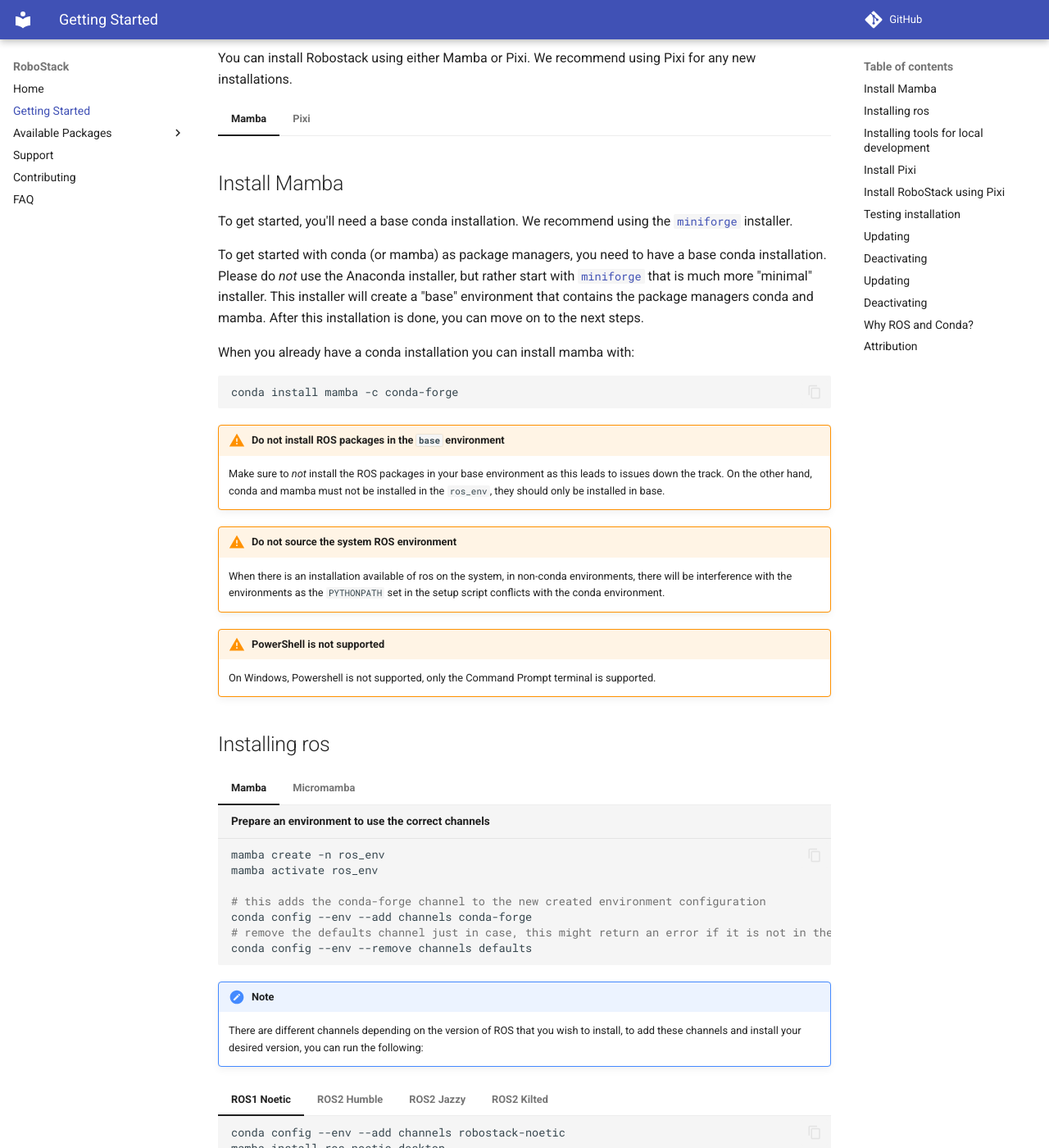
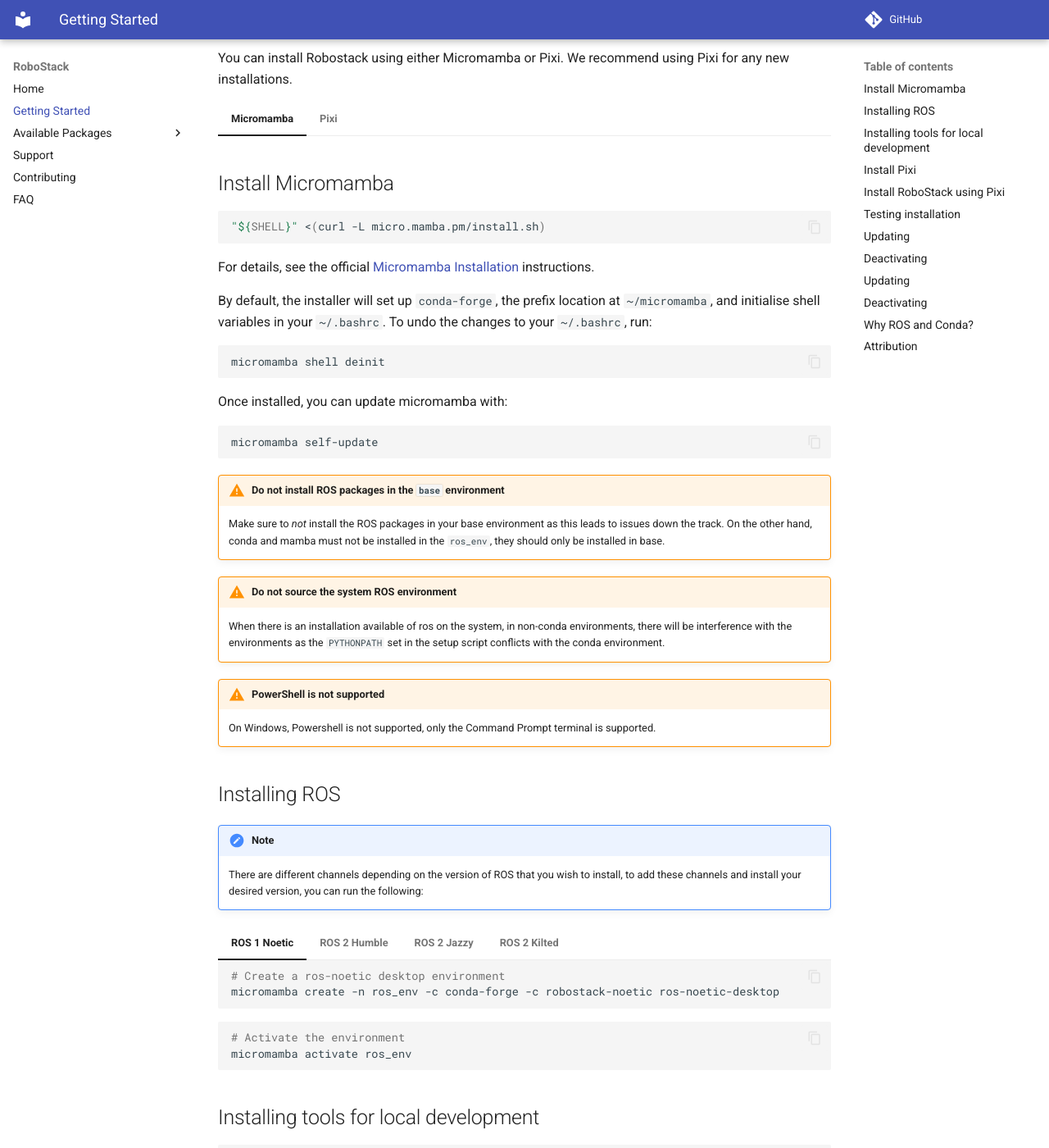
Before and after one commit to RoboStack/robostack.github.io, an MkDocs documentation site: the page built from docs/GettingStarted.md, in a window 1280 px wide and 1400 px high, scrolled down 240 px. Shown: the whole window at 82% size. Built offline with MkDocs 1.6.1 and Material for MkDocs 9.7.7, drawn with Linux system fonts in a browser that asks for light colours; comment, search, counter and statistics services are not loaded; some of the changed text lies outside the part shown.

Commit message:
clean up the conda/mamba/micromamba documentation and only keep micromamba

````diff
--- a/docs/GettingStarted.md
+++ b/docs/GettingStarted.md
@@ -3,120 +3,70 @@
 RoboStack is a bundling of ROS for Linux, macOS and Windows using the [Conda package manager](https://docs.conda.io/en/latest/), based on top of [conda-forge](https://conda-forge.org/).
 We have also extended support to the [Pixi](https://pixi.sh/latest/) package manager, which builds upon the foundations of, and maintains compatability with the Conda ecosystem. [Here](https://pixi.sh/dev/switching_from/conda/) is a comparison of how Pixi works when compared to Conda/Mamba.
 
-You can install Robostack using either Mamba or Pixi. We recommend using Pixi for any new installations.
-=== "Mamba"
-    ## Install Mamba
-    To get started, you'll need a base conda installation. We recommend using the [`miniforge`](https://github.com/conda-forge/miniforge) installer.
+You can install Robostack using either Micromamba or Pixi. We recommend using Pixi for any new installations.
 
-    To get started with conda (or mamba) as package managers, you need to have a base conda installation. Please do _not_ use the Anaconda installer, but rather start with [`miniforge`](https://github.com/conda-forge/miniforge) that is much more "minimal" installer. This installer will create a "base" environment that contains the package managers conda and mamba. After this installation is done, you can move on to the next steps.
+=== "Micromamba"
+    ## Install Micromamba
+    ```bash
+    "${SHELL}" <(curl -L micro.mamba.pm/install.sh)
+    ```
 
-    When you already have a conda installation you can install mamba with:
+    For details, see the official [Micromamba Installation](https://mamba.readthedocs.io/en/latest/installation/micromamba-installation.html#automatic-install) instructions.
+
+    By default, the installer will set up `conda-forge`, the prefix location at `~/micromamba`, and initialise shell variables in your `~/.bashrc`. To undo the changes to your `~/.bashrc`, run:
     ```bash
-    conda install mamba -c conda-forge
+    micromamba shell deinit
+    ```
+
+    Once installed, you can update micromamba with:
+    ```bash
+    micromamba self-update
     ```
 
     !!! warning "Do not install ROS packages in the `base` environment"
-
         Make sure to _not_ install the ROS packages in your base environment as this leads to issues down the track. On the other hand, conda and mamba must not be installed in the `ros_env`, they should only be installed in base.
 
     !!! warning "Do not source the system ROS environment"
         When there is an installation available of ros on the system, in non-conda environments, there will be interference with the environments as the `PYTHONPATH` set in the setup script conflicts with the conda environment.
 
     !!! warning "PowerShell is not supported"
-
         On Windows, Powershell is not supported, only the Command Prompt terminal is supported.
 
-    ## Installing ros
-    === "Mamba"
-
-        ```bash title="Prepare an environment to use the correct channels"
-        mamba create -n ros_env
-        mamba activate ros_env
-
-        # this adds the conda-forge channel to the new created environment configuration
-        conda config --env --add channels conda-forge
-        # remove the defaults channel just in case, this might return an error if it is not in the list which is ok
-        conda config --env --remove channels defaults
+    ## Installing ROS
+    !!! note
+        There are different channels depending on the version of ROS that you wish to install, to add these channels and install your desired version, you can run the following:
+    === "ROS 1 Noetic"
+        ```bash
+        # Create a ros-noetic desktop environment
+        micromamba create -n ros_env -c conda-forge -c robostack-noetic ros-noetic-desktop
         ```
-        !!! note
-            There are different channels depending on the version of ROS that you wish to install, to add these channels and install your desired version, you can run the following:
-        === "ROS1 Noetic"
-            ```
-            conda config --env --add channels robostack-noetic
-            mamba install ros-noetic-desktop
-            ```
-        === "ROS2 Humble"
-            ```
-            conda config --env --add channels robostack-humble
-            mamba install ros-humble-desktop
-            ```
-        === "ROS2 Jazzy"
-            ```
-            conda config --env --add channels robostack-jazzy
-            mamba install ros-jazzy-desktop
-            ```
-
-        === "ROS2 Kilted"
-            ```
-            conda config --env --add channels robostack-kilted
-            mamba install ros-kilted-desktop
-            ```
-
-        ```bash title="Deactivate and reactivate the environment to initialize the configured ROS environment"
-        mamba deactivate
-        mamba activate ros_env
+    === "ROS 2 Humble"
+        ```bash
+        # Create a ros-humble desktop environment
+        micromamba create -n ros_env -c conda-forge -c robostack-humble ros-humble-desktop
+        ```
+    === "ROS 2 Jazzy"
+        ```bash
+        # Create a ros-jazzy desktop environment
+        micromamba create -n ros_env -c conda-forge -c robostack-jazzy ros-jazzy-desktop
         ```
 
-    === "Micromamba"
+    === "ROS 2 Kilted"
+        ```bash
+        # Create a ros-kilted desktop environment
+        micromamba create -n ros_env -c conda-forge -c robostack-kilted ros-kilted-desktop
+        ```
 
-        When you only have micromamba available use the following commands:
-
-        === "ROS1 Noetic"
-            ```
-            # Create a ros-noetic desktop environment
-            micromamba create -n ros_env -c conda-forge -c robostack-noetic ros-noetic-desktop
-
-            # Activate the environment
-            micromamba activate ros_env
-            ```
-        === "ROS2 Humble"
-            ```
-            # Create a ros-humble desktop environment
-            micromamba create -n ros_env -c conda-forge -c robostack-humble ros-humble-desktop
-
-            # Activate the environment
-            micromamba activate ros_env
-            ```
-        === "ROS2 Jazzy"
-            ```
-            # Create a ros-jazzy desktop environment
-            micromamba create -n ros_env -c conda-forge -c robostack-jazzy ros-jazzy-desktop
-
-            # Activate the environment
-            micromamba activate ros_env
-            ```
-
-        === "ROS2 Kilted"
-            ```
-            # Create a ros-kilted desktop environment
-            micromamba create -n ros_env -c conda-forge -c robostack-kilted ros-kilted-desktop
-
-            # Activate the environment
-            micromamba activate ros_env
-            ```
+    ```bash
+    # Activate the environment
+    micromamba activate ros_env
+    ```
 
     ## Installing tools for local development
-    === "Mamba"
-
-        ```bash title="Default tools to help with local development of ROS packages"
-        mamba install compilers cmake pkg-config make ninja colcon-common-extensions catkin_tools rosdep
-        ```
-
-    === "Micromamba"
-
-        ```bash title="Default tools to help with local development of ROS packages"
-        micromamba install -c conda-forge compilers cmake pkg-config make ninja colcon-common-extensions catkin_tools rosdep
-        ```
+    ```bash title="Default tools to help with local development of ROS packages"
+    micromamba activate ros_env
+    micromamba install -c conda-forge compilers cmake pkg-config make ninja colcon-common-extensions catkin_tools rosdep
+    ```
 
     !!! tip "Developing on Windows"
         - Windows users also need Visual Studio 2022 with C++ support
@@ -269,84 +219,43 @@
 !!! note "Reminder"
     The ROS environment activation is included automatically. There is no need to add a `source` command in the `~/.bashrc`
 
-=== "Mamba"
-    === "Mamba"
+=== "Micromamba"
+    **ROS 1**
+    ```bash title="First terminal"
+    micromamba activate ros_env
+    roscore
+    ```
 
-        **ROS 1**
-        ```bash title="First terminal"
-        mamba activate ros_env
-        roscore
-        ```
+    ```bash title="Second terminal"
+    micromamba activate ros_env
+    rviz
+    ```
 
-        ```bash title="Second terminal"
-        mamba activate ros_env
-        rviz
-        ```
+    **ROS 2**
+    !!! note
+        ROS 2 has the benefit of not needing a `roscore`, so only a single terminal is needed to run a tool.
 
-        **ROS 2**
-        !!! note
-
-            ROS 2 has the benefit of not needing a `roscore`, so only a single terminal is needed to run a tool.
-
-        ```bash title="Terminal"
-        mamba activate ros_env
-        rviz2
-        ```
-
-    === "Micromamba"
-
-        **ROS 1**
-        ```bash title="First terminal"
-        micromamba activate ros_env
-        roscore
-        ```
-
-        ```bash title="Second terminal"
-        micromamba activate ros_env
-        rviz
-        ```
-
-        **ROS 2**
-        !!! note
-
-            ROS 2 has the benefit of not needing a `roscore`, so only a single terminal is needed to run a tool.
-
-        ```bash title="Terminal"
-        micromamba activate ros_env
-        rviz2
-        ```
+    ```bash title="Terminal"
+    micromamba activate ros_env
+    rviz2
+    ```
 
     If you run into any issues or for any frequently asked questions, you can check the [FAQ page](https://robostack.github.io/FAQ.html)
 
     ## Updating
     Updating all packages in your environment is as easy as:
 
-    === "Mamba"
-
-        ```bash
-        mamba update --all
-        ```
-
-    === "Micromamba"
-
-        ```bash
-        micromamba update --all
-        ```
+    ```bash
+    micromamba update --all
+    ```
 
     ## Deactivating
     The (de)activation of the ros workspace goes in together with the conda environment. So running the corresponding (de)activation command will also (un)source the ros environment.
 
-    === "Mamba"
+    ```bash
+    micromamba deactivate
+    ```
 
-        ```bash
-        mamba deactivate
-        ```
-
-    === "Micromamba"
-
-        ```bash
-        micromamba deactivate
-        ```
 === "Pixi"
 
     !!! note
````
